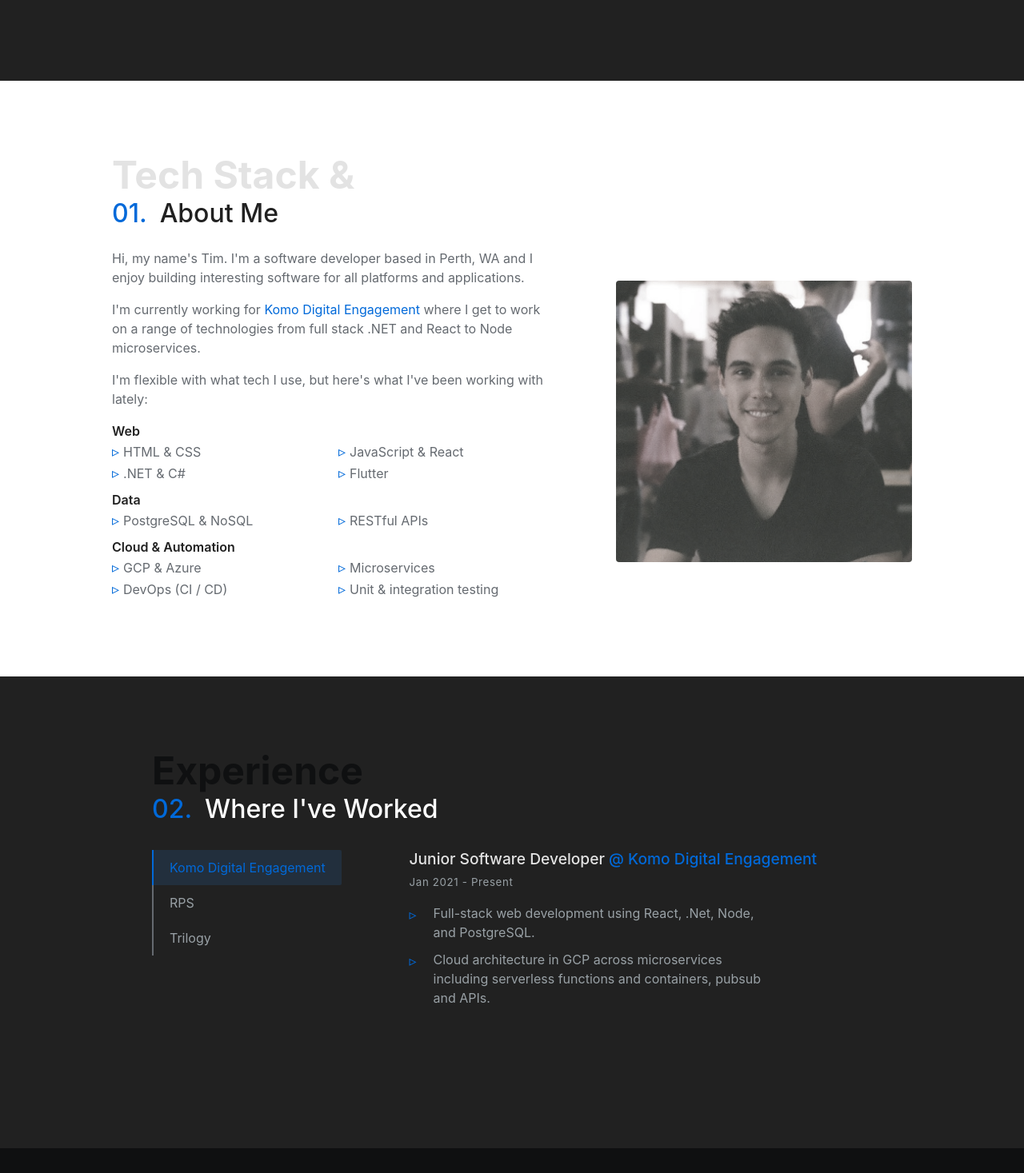
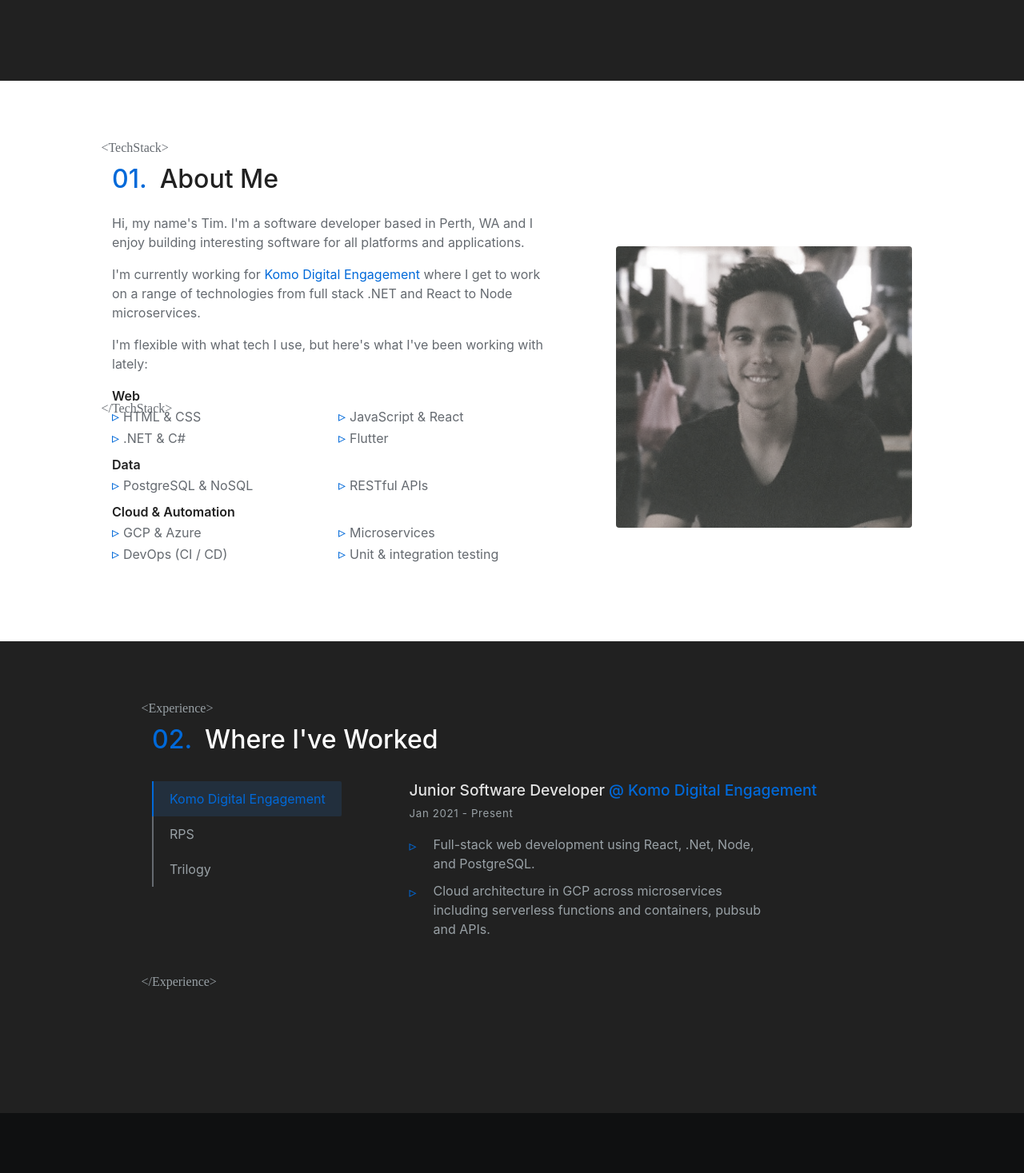
Before and after one commit to timeitel/portfolio, a Next.js app: page / in a window 1280 px wide. Shown: the part 699-2166 px from the top of the page at 80% size. Built offline with nearby package versions, Linux system fonts and the light colour scheme.

Commit message:
feat: open-closing section tags

```diff
--- a/components/home/About/About.tsx
+++ b/components/home/About/About.tsx
@@ -7,20 +7,18 @@ interface Props {}
 
 export const About: FC<Props> = () => {
   const {
-    color: { grey200, grey800, blue600 },
+    color: { grey800, blue600 },
   } = useTheme();
   return (
     <Section id="about" backgroundColor="whitePrimary">
       <StyledContainer>
-        <hgroup>
-          <h2 className="section__title" style={{ color: grey200, margin: 0 }}>
-            Tech Stack &
-          </h2>
+        <hgroup className="about-open-tag">
           <h3 className="section__subtitle" style={{ color: grey800 }}>
             <span>01.</span>About Me
           </h3>
         </hgroup>
         <div
+          className="about-closing-tag"
           style={{
             display: "flex",
             justifyContent: "space-between",
--- a/components/home/About/styled.ts
+++ b/components/home/About/styled.ts
@@ -5,6 +5,29 @@ export const StyledContainer = styled.div`
   background: white;
   max-width: 1000px;
   margin: 0 auto;
+
+  .about-open-tag,
+  .about-closing-tag {
+    position: relative;
+  }
+
+  .about-open-tag:before {
+    content: "<TechStack>";
+    font-family: "La Belle Aurore", cursive;
+    color: ${(p) => p.theme.color.grey600};
+    position: absolute;
+    margin-top: -2rem;
+    left: -0.85rem;
+  }
+
+  .about-closing-tag:after {
+    content: "</TechStack>";
+    font-family: "La Belle Aurore", cursive;
+    color: ${(p) => p.theme.color.grey600};
+    position: absolute;
+    margin-top: 3rem;
+    left: -0.85rem;
+  }
 
   .desktop {
     display: none;
--- a/components/home/Experience.tsx
+++ b/components/home/Experience.tsx
@@ -21,12 +21,6 @@ export const Experience: FC<Props> = ({ jobs }) => {
     >
       <StyledContainer>
         <hgroup style={{ marginBottom: "2rem" }}>
-          <h2
-            className="section__title"
-            style={{ color: blackPrimary, margin: 0 }}
-          >
-            Experience
-          </h2>
           <h3 className="section__subtitle" style={{ color: whitePrimary }}>
             <span>02.</span>Where I've Worked
           </h3>
@@ -40,4 +34,23 @@ export const Experience: FC<Props> = ({ jobs }) => {
 const StyledContainer = styled.div`
   margin: auto;
   max-width: 900px;
+  position: relative;
+
+  &:before {
+    content: "<Experience>";
+    font-family: "La Belle Aurore", cursive;
+    color: ${(p) => p.theme.color.grey400};
+    position: absolute;
+    margin-top: -2rem;
+    left: -0.85rem;
+  }
+
+  &:after {
+    content: "</Experience>";
+    font-family: "La Belle Aurore", cursive;
+    color: ${(p) => p.theme.color.grey400};
+    position: absolute;
+    margin-top: 2rem;
+    left: -0.85rem;
+  }
 `;
```
